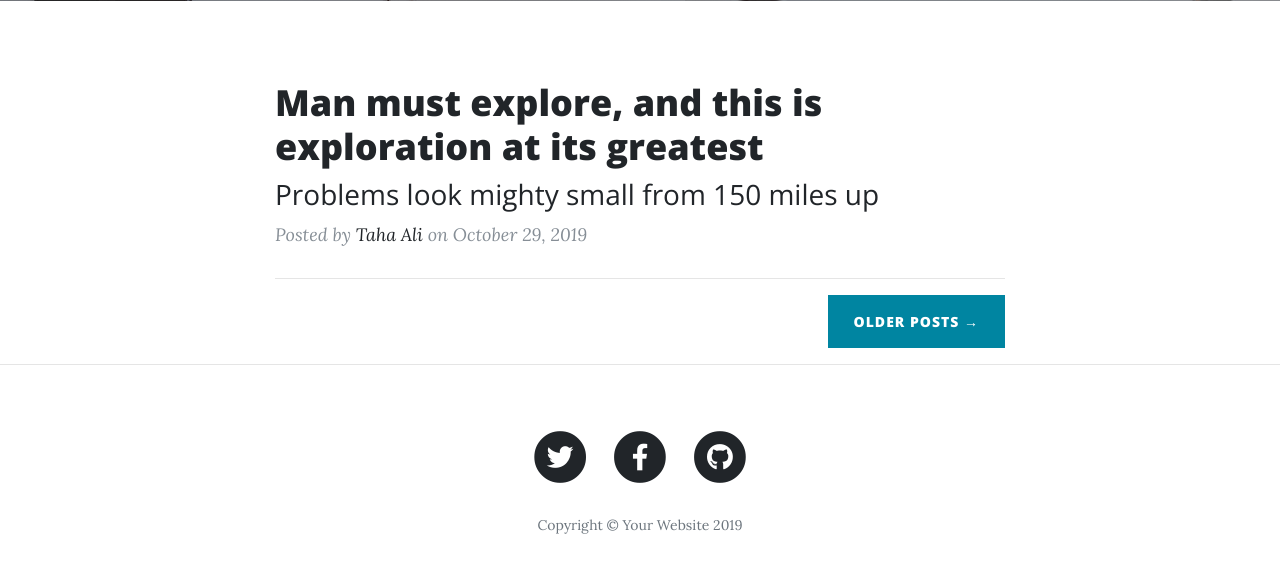
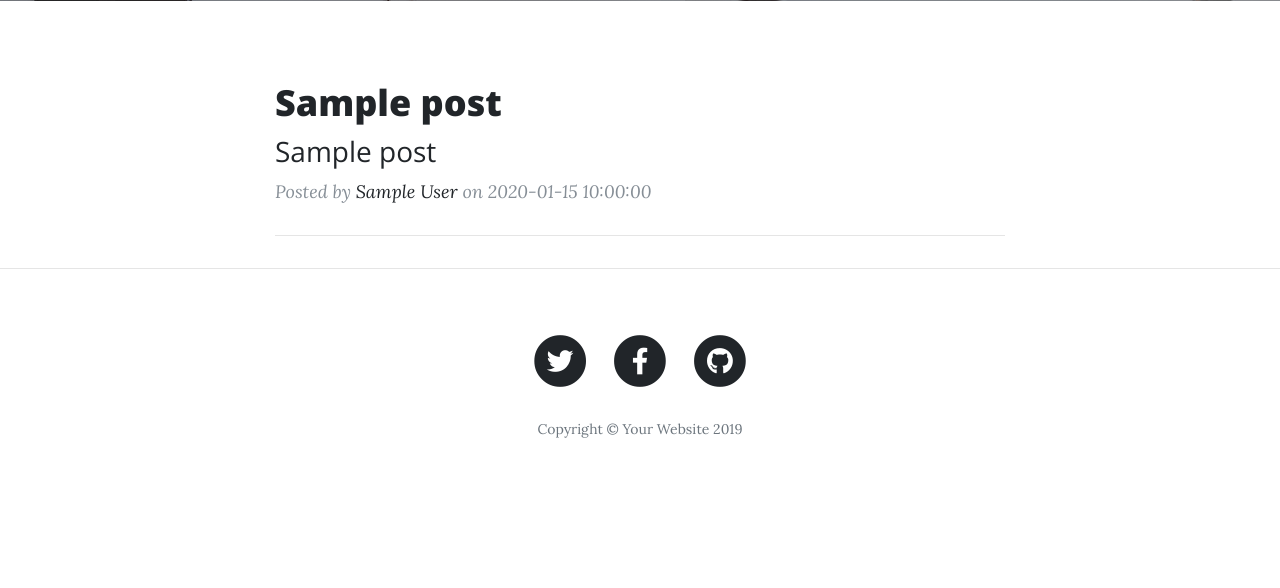
Before and after one commit to m-tahaali/Flask-Project, a Flask app: page / in a window 1280 px wide. Shown: the part 531-1119 px from the top of the page. After the commit the page ends 969 px from the top, so only its background shows below. Run offline with Flask 2, Linux system fonts and the light colour scheme; tables that the repository leaves empty hold one stand-in row (values such as "Sample post"); some libraries are stand-ins or nearby versions.

Commit message:
Connected index.html to MySQL

```diff
--- a/main.py
+++ b/main.py
@@ -30,7 +30,52 @@ db.create_all()
 
 @app.route("/")
 def home():
-    return render_template("index.html")
+    posts = Posts.query.order_by(Posts.pub_date)
+    post1 = {'heading': '', 'subheading': '', 'author': '', 'date': '', 'show': '', 'postid': ''}
+    post2 = {'heading': '', 'subheading': '', 'author': '', 'date': '', 'show': '', 'postid': ''}
+    post3 = {'heading': '', 'subheading': '', 'author': '', 'date': '', 'show': '', 'postid': ''}
+    post4 = {'heading': '', 'subheading': '', 'author': '', 'date': '', 'show': '', 'postid': ''}
+    if posts.get(1):
+        post = posts.get(1)
+        post1 = {
+            'heading': post.heading,
+            'subheading': post.subheading,
+            'author': post.author,
+            'date': post.pub_date,
+            'show': 'true',
+            'postid': str(post.id)
+        }
+    if posts.get(2):
+        post = posts.get(2)
+        post2 = {
+            'heading': post.heading,
+            'subheading': post.subheading,
+            'author': post.author,
+            'date': post.pub_date,
+            'show': 'true',
+            'postid': str(post.id)
+        }
+    if posts.get(3):
+        post = posts.get(3)
+        post3 = {
+            'heading': post.heading,
+            'subheading': post.subheading,
+            'author': post.author,
+            'date': post.pub_date,
+            'show': 'true',
+            'postid': str(post.id)
+        }
+    if posts.get(4):
+        post = posts.get(4)
+        post4 = {
+            'heading': post.heading,
+            'subheading': post.subheading,
+            'author': post.author,
+            'date': post.pub_date,
+            'show': 'true',
+            'postid': str(post.id)
+        }
+    return render_template("index.html", post1=post1, post2=post2, post3=post3, post4=post4)
 
 
 @app.route("/contact")
--- a/templates/index.html
+++ b/templates/index.html
@@ -20,23 +20,73 @@
   <div class="container">
     <div class="row">
       <div class="col-lg-8 col-md-10 mx-auto">
+        {% if post1.show %}
         <div class="post-preview">
-          <a href="post">
+          <a href="/post/{{ post1.postid }}">
             <h2 class="post-title">
-              Man must explore, and this is exploration at its greatest
+              {{ post1.heading }}
             </h2>
             <h3 class="post-subtitle">
-              Problems look mighty small from 150 miles up
+              {{ post1.subheading }}
             </h3>
           </a>
           <p class="post-meta">Posted by
-            <a href="#">Taha Ali</a>
-            on October 29, 2019</p>
+            <a href="#">{{ post1.author }}</a>
+            on {{ post1.date }}</p>
         </div>
         <hr>
+        {% endif %}
+        {% if post2.show %}
+        <div class="post-preview">
+          <a href="/post/{{ post2.postid }}">
+            <h2 class="post-title">
+              {{ post2.heading }}
+            </h2>
+            <h3 class="post-subtitle">
+              {{ post2.subheading }}
+            </h3>
+          </a>
+          <p class="post-meta">Posted by
+            <a href="#">{{ post2.author }}</a>
+            on {{ post2.date }}</p>
+        </div>
+        <hr>
+        {% endif %}
+        {% if post3.show %}
+        <div class="post-preview">
+          <a href="/post/{{ post3.postid }}">
+            <h2 class="post-title">
+              {{ post3.heading }}
+            </h2>
+            <h3 class="post-subtitle">
+              {{ post3.subheading }}
+            </h3>
+          </a>
+          <p class="post-meta">Posted by
+            <a href="#">{{ post3.author }}</a>
+            on {{ post3.date }}</p>
+        </div>
+        <hr>
+        {% endif %}
+        {% if post4.show %}
+        <div class="post-preview">
+          <a href="/post/{{ post4.postid }}">
+            <h2 class="post-title">
+              {{ post4.heading }}
+            </h2>
+            <h3 class="post-subtitle">
+              {{ post4.subheading }}
+            </h3>
+          </a>
+          <p class="post-meta">Posted by
+            <a href="#">{{ post4.author }}</a>
+            on {{ post4.date }}</p>
+        </div>
+        <hr>
+        {% endif %}
         <!-- Pager -->
         <div class="clearfix">
-          <a class="btn btn-primary float-right" href="#">Older Posts &rarr;</a>
+          <a class="btn btn-primary float-right" href="#" hidden="true">Older Posts &rarr;</a>
         </div>
       </div>
     </div>
```
